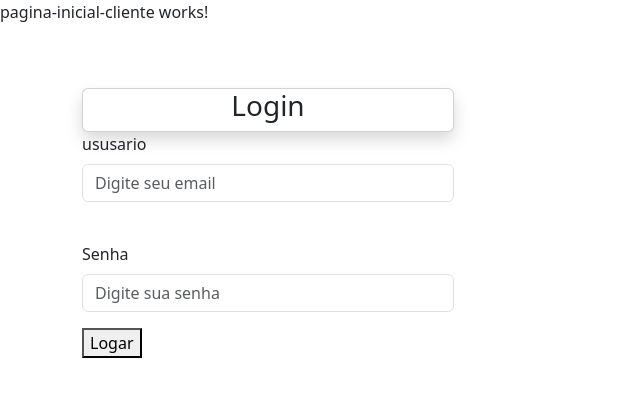
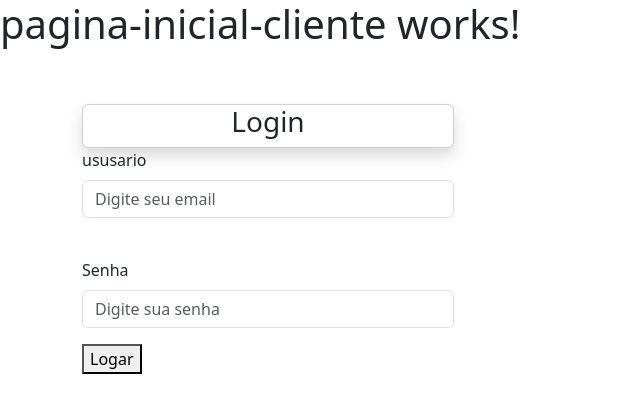
Before and after one commit to GustavoNielsen/Trab_Web2, an Angular app in the folder trab-web2/: page /paginainicialcliente in a window 1280 px wide. Shown: the top 412 px of the page, without its empty margins (0-640 px from the left). Built offline with nearby package versions, Linux system fonts and the light colour scheme.

Commit message:
TesteCommit-IGNORAR

```diff
--- a/trab-web2/src/app/pages/pagina-inicial-cliente/pagina-inicial-cliente.component.html
+++ b/trab-web2/src/app/pages/pagina-inicial-cliente/pagina-inicial-cliente.component.html
@@ -1 +1,2 @@
-<p>pagina-inicial-cliente works!</p>
+
+	<h1>pagina-inicial-cliente works!</h1>
```
Also changed, not shown: trab-web2/src/app/pages/pagina-inicial-cliente/pagina-inicial-cliente.component.ts (line endings or trailing spaces).
